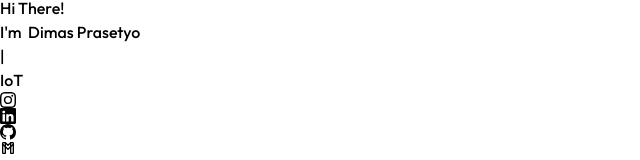
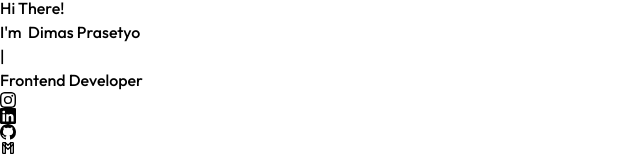
Before and after one commit to DSQL-MONGKEY/Dportfolio-v1, a React (Vite) app: page / in a window 1280 px wide. Shown: the part 356-516 px from the top of the page, without its empty margins (0-640 px from the left). Built offline with nearby package versions, Linux system fonts and the light colour scheme.

Commit message:
chore<>: blank space

```diff
--- a/src/container/Hero.tsx
+++ b/src/container/Hero.tsx
@@ -3,23 +3,8 @@ import { styles } from "@constants/styles"
 import { dimas, myCv } from "@assets/index"
 import { socialMedia } from "@constants/constants"
 import Reveal from "@components/Reveal"
-import Typed  from "typed.js"
-import { useEffect, useRef } from "react"
 
 const Hero = () => {
-  const ref = useRef(null)
-
-  useEffect(() => {
-    new Typed(ref.current, {
-      strings: ["Frontend Developer", "Network Engineer", "IoT"],
-      typeSpeed: 60,
-      loop: true,
-      showCursor: false,
-      fadeOut: true,
-      backDelay: 1000
-    });
-
-  },)
 
   return (
     <section id="home" className={`${styles.padding} mb-20 h-[700px] sm:h-full w-full`}>
@@ -37,7 +22,7 @@ const Hero = () => {
               </>
             </Reveal> | &nbsp;
             <Reveal>
-              <span ref={ref} />
+              <span>Frontend Developer</span>
             </Reveal>
           </h2>
           <div className="flex gap-3 dark:text-white">
```
